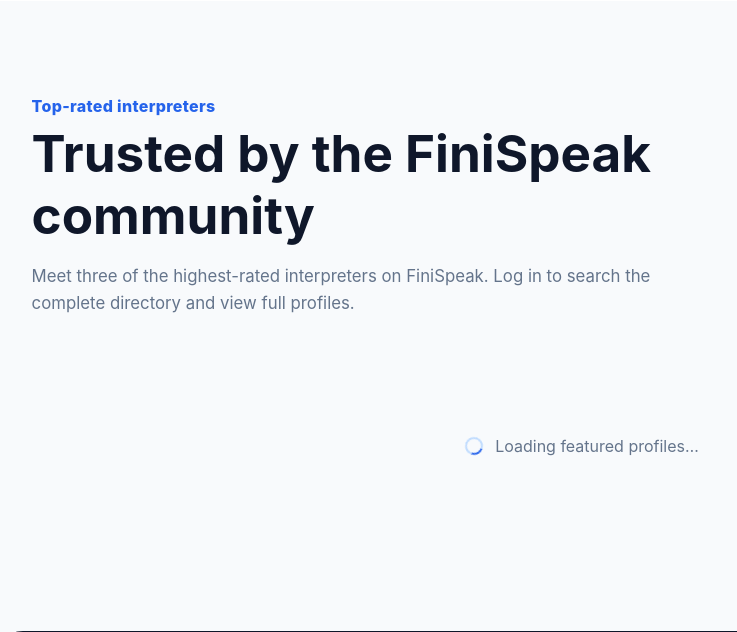
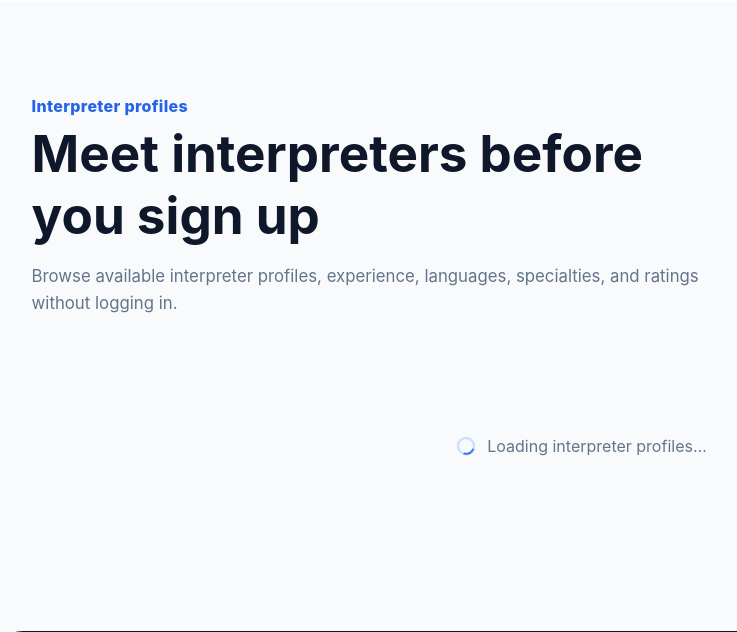
Before and after one commit to trueblood/FiniSpeak, a Flask app: page / in a window 1280 px wide. Shown: the part 1664-2296 px from the top of the page, without its empty margins (58-795 px from the left). Run offline with Flask 3, Linux system fonts and the light colour scheme; some libraries are stand-ins or nearby versions.

Commit message:
update to homepage

```diff
--- a/static/js/app.js
+++ b/static/js/app.js
@@ -115,7 +115,11 @@ function bindUI() {
     $("directoryAvailable").addEventListener("change", filterInterpreterDirectory);
     $("backToDirectory").onclick = openInterpreterDirectory;
     $("profileStartCall").onclick = () => {
-        if (!currentUser) return openAuth(false, "customer");
+        if (!currentUser) {
+            openAuth(false, "customer");
+            $("authStatus").textContent = "Log in when you are ready to start a call with an interpreter.";
+            return;
+        }
         show("dashboardView");
         openDashboardPanel("home");
         $("receiverEmail")?.focus();
@@ -124,8 +128,9 @@ function bindUI() {
 
 function openInterpreterDirectory() {
     if (!currentUser) {
-        openAuth(false, "customer");
-        $("authStatus").textContent = "Log in to search the complete interpreter directory.";
+        show("heroView");
+        loadFeaturedProfiles();
+        window.requestAnimationFrame(() => $("featuredProfiles").scrollIntoView({ behavior: "smooth", block: "start" }));
         return;
     }
     show("dashboardView");
@@ -300,7 +305,7 @@ async function loadFeaturedProfiles() {
     try {
         const profiles = await fetchPublicProfiles();
         profiles.sort((a, b) => Number(b.rating || 0) - Number(a.rating || 0) || Number(b.ratingCount || 0) - Number(a.ratingCount || 0));
-        renderFeaturedProfiles(profiles.slice(0, 3));
+        renderFeaturedProfiles(profiles);
     } catch (error) {
         console.error("Featured profiles failed:", error);
         container.innerHTML = '<div class="directory-empty">Featured profiles are temporarily unavailable.</div>';
@@ -323,13 +328,10 @@ function renderFeaturedProfiles(profiles) {
                 <div class="interpreter-card-header"><div><h3>${escapeHtml(profile.displayName)}</h3>${ratingMarkup(profile.rating, profile.ratingCount)}</div><span class="availability-dot${profile.availability?.availableNow ? " available" : ""}" title="${profile.availability?.availableNow ? "Available now" : "Currently unavailable"}"></span></div>
                 <p class="card-bio">${escapeHtml(profile.bio || "Professional FiniSpeak interpreter profile.")}</p>
                 <div class="directory-tags">${tags.map(tag => `<span class="directory-tag">${escapeHtml(tag)}</span>`).join("")}</div>
-                <button class="text-button featured-profile-login" type="button">Log in to view profile</button>
+                <button class="text-button featured-profile-login" type="button">View profile</button>
             </div>`;
         setProfileAvatar(card.querySelector(".directory-avatar"), profile);
-        card.querySelector(".featured-profile-login").onclick = () => {
-            openAuth(false, "customer");
-            $("authStatus").textContent = "Log in to view complete interpreter profiles.";
-        };
+        card.querySelector(".featured-profile-login").onclick = () => openPublicProfile(profile);
         return card;
     }));
 }
@@ -423,7 +425,7 @@ async function openPublicProfile(profile) {
         ? `${availability.days.map(day => day.slice(0, 3).replace(/^./, value => value.toUpperCase())).join(", ")}${availability.start && availability.end ? ` · ${availability.start}–${availability.end}` : ""}`
         : "Schedule not listed";
     $("publicProfileReviewSummary").innerHTML = ratingMarkup(profile.rating, profile.ratingCount);
-    $("publicProfileReviews").innerHTML = "<p>Sign in to see detailed community feedback and start a call.</p>";
+    $("publicProfileReviews").innerHTML = "<p>Detailed community feedback will appear here as reviews are added.</p>";
     show("profileView");
     window.scrollTo({ top: 0, behavior: "smooth" });
 }
--- a/templates/index.html
+++ b/templates/index.html
@@ -48,8 +48,8 @@
             </div>
         </div>
         <div id="featuredProfiles" class="landing-directory-section">
-            <div class="section-intro"><span class="eyebrow">Top-rated interpreters</span><h2>Trusted by the FiniSpeak community</h2><p>Meet three of the highest-rated interpreters on FiniSpeak. Log in to search the complete directory and view full profiles.</p></div>
-            <div id="featuredInterpreters" class="interpreter-directory featured-interpreter-grid" aria-live="polite"><div class="directory-loading"><span class="button-spinner" aria-hidden="true"></span>Loading featured profiles…</div></div>
+            <div class="section-intro"><span class="eyebrow">Interpreter profiles</span><h2>Meet interpreters before you sign up</h2><p>Browse available interpreter profiles, experience, languages, specialties, and ratings without logging in.</p></div>
+            <div id="featuredInterpreters" class="interpreter-directory featured-interpreter-grid" aria-live="polite"><div class="directory-loading"><span class="button-spinner" aria-hidden="true"></span>Loading interpreter profiles…</div></div>
         </div>
         <div class="landing-cta"><div><span class="eyebrow">Ready when language gets in the way</span><h2>Make your next conversation easier.</h2></div><button id="landingCta" type="button">Create your account</button></div>
     </section>
```
